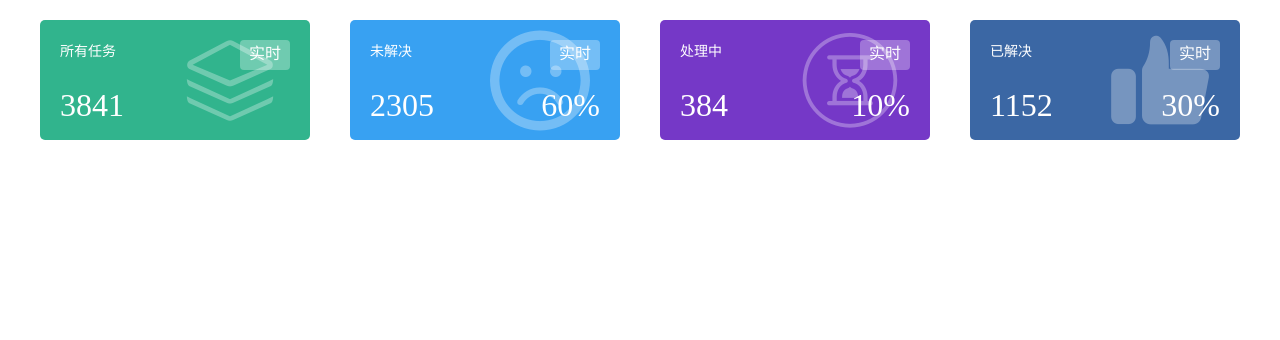
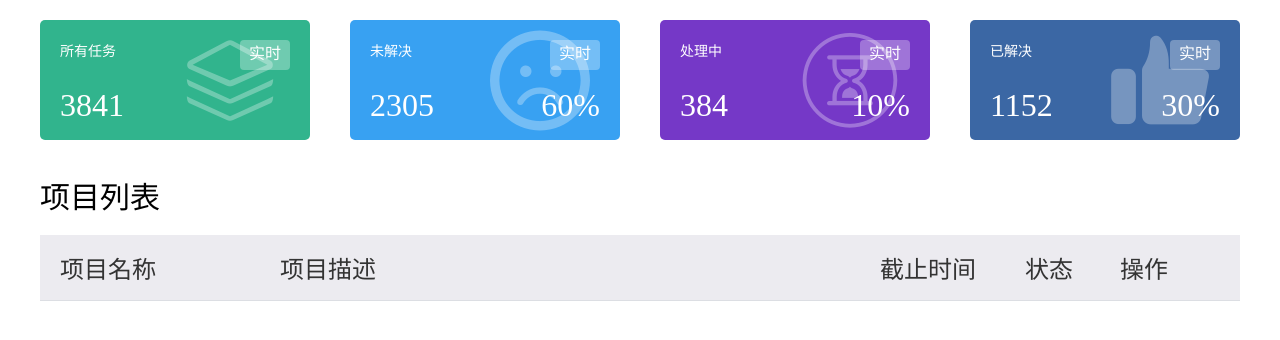
Before and after one commit to liaowenqiang828/front-end-evalution, a plain HTML site: page index.html in a window 1280 px wide. Drawn offline with Linux system fonts and the light colour scheme.

Commit message:
[Wenqiang Liao]{feat}: add the project list's title line

```diff
--- a/index.css
+++ b/index.css
@@ -122,4 +122,49 @@ body {
 
 .container-list {
   height: 700px;
+  padding: 20px;
 }
+.container-list-name {
+  font-size: 30px;
+  line-height: 75px;
+}
+
+table {
+  border-bottom: 1px solid #DCDEE3;
+
+  padding-top: 20px;
+  font-size: 24px;
+  border-collapse: collapse;
+
+  width: 100%;
+}
+.container-list-title {
+  height: 50px;
+  color: #333;
+  background: #ECEBF0;
+  border-bottom: 1px solid #DCDEE3;
+
+}
+
+.project-name {
+  height: 65px;
+  width: 20%;
+  padding-left: 20px;
+}
+.project-describe {
+  height: 65px;
+  width: 50%;
+}
+.project-deadline {
+  height: 65px;
+  width: 10%;
+}
+.project-status {
+  height: 65px;
+  width: 10%;
+  padding-left: 25px;
+}
+.project-operation {
+  height: 65px;
+  width: 10%;
+}
--- a/index.html
+++ b/index.html
@@ -37,5 +37,18 @@
         <div class="percent" id="done-percent">30%</div>
       </div>
     </div>
+
+    <div class="container-list">
+      <span class="container-list-name">项目列表</span>
+      <table id="projects-list">
+        <tr class="container-list-title">
+          <td class="project-name">项目名称</td>
+          <td class="project-describe">项目描述</td>
+          <td class="project-deadline">截止时间</td>
+          <td class="project-status">状态</td>
+          <td class="project-operation">操作</td>
+        </tr>
+      </table>
+    </div>
   </body>
 </html>
```
